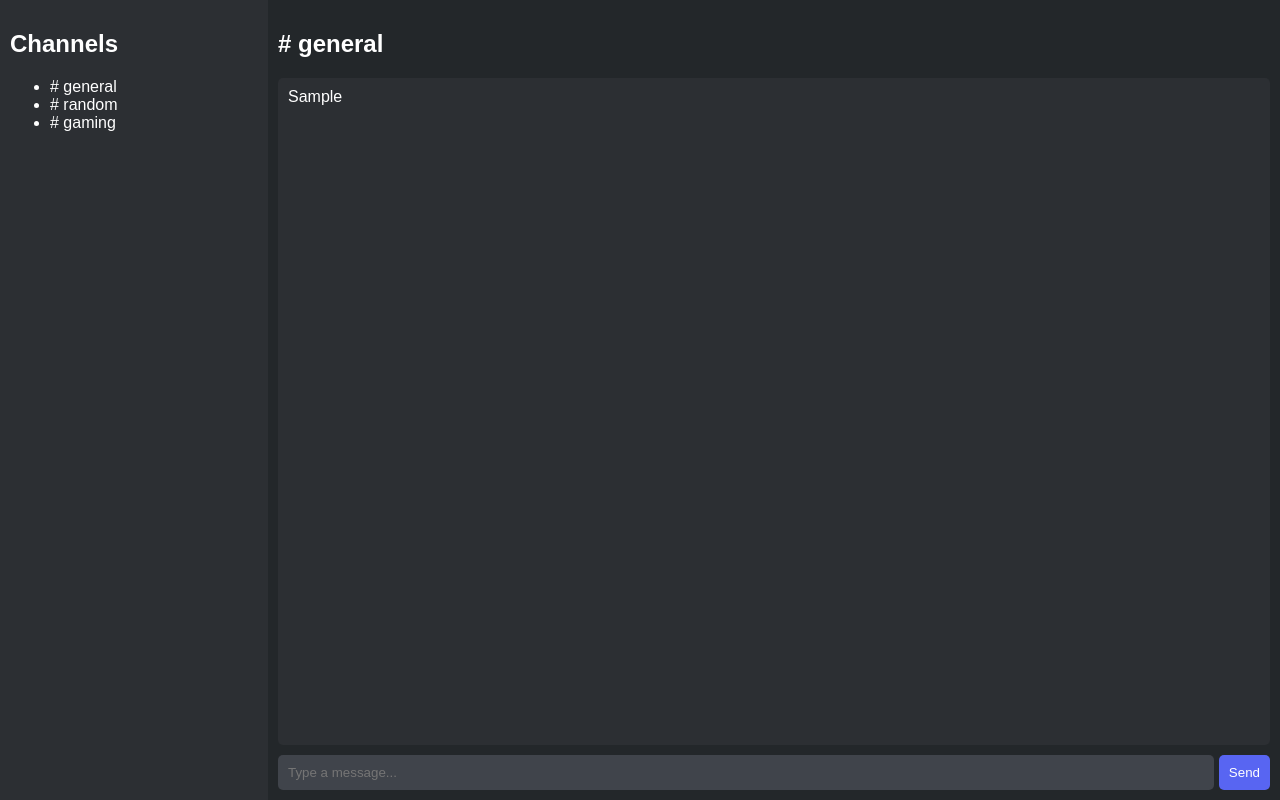
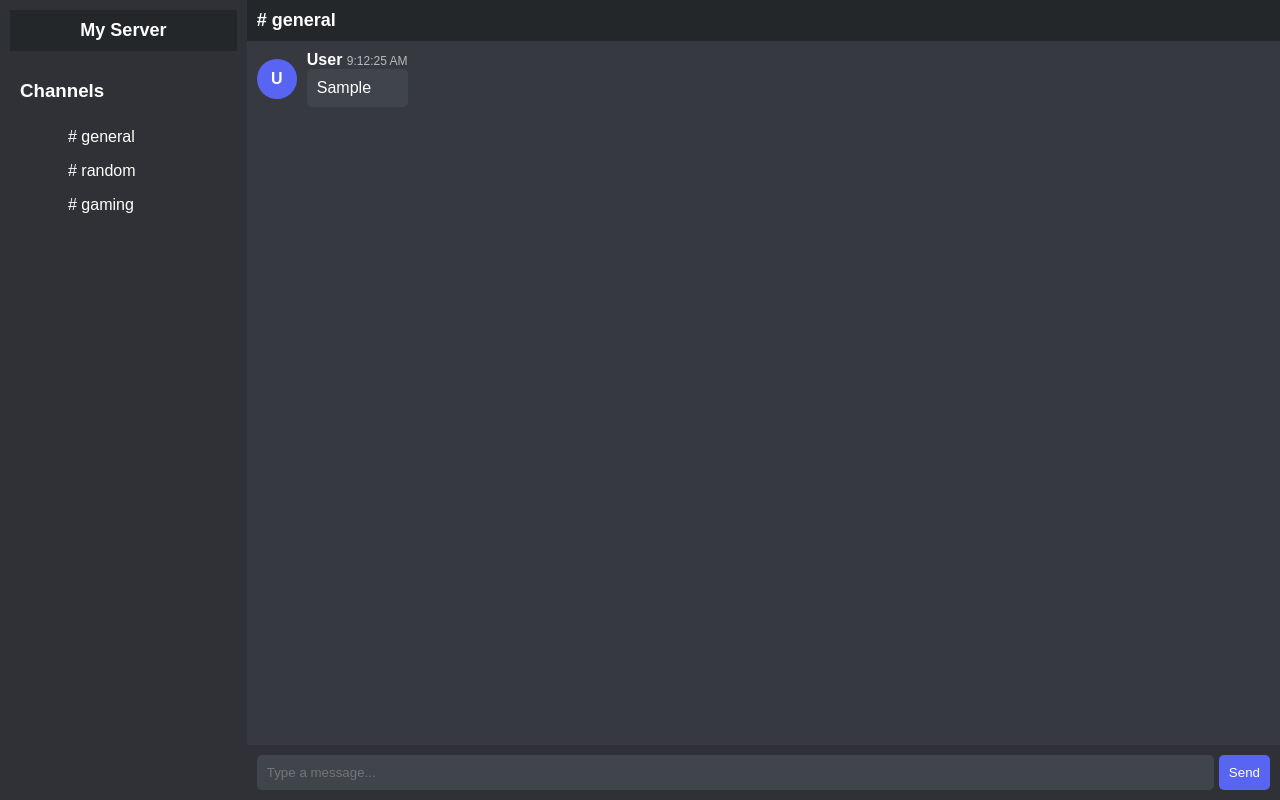
Before and after one commit to Sang0000022255/bot, a plain HTML site: page index.html in a window 1280 px wide. Both pictures are taken after typing "Sample" into the empty fields and a click on the button "Send". Drawn offline with Linux system fonts and the light colour scheme.

Commit message:
Update index.html

```diff
--- a/index.html
+++ b/index.html
@@ -5,11 +5,19 @@
     <meta name="viewport" content="width=device-width, initial-scale=1.0">
     <title>Discord Clone</title>
     <style>
-        body { display: flex; height: 100vh; margin: 0; font-family: Arial, sans-serif; }
-        .sidebar { width: 20%; background: #2c2f33; padding: 10px; color: white; }
-        .chat-container { width: 80%; background: #23272a; padding: 10px; color: white; display: flex; flex-direction: column; }
-        .messages { background: #2c2f33; padding: 10px; flex-grow: 1; overflow-y: scroll; border-radius: 5px; }
-        .input-container { display: flex; margin-top: 10px; }
+        body { display: flex; height: 100vh; margin: 0; font-family: Arial, sans-serif; background: #36393f; color: white; }
+        .sidebar { width: 18%; background: #2f3136; padding: 10px; display: flex; flex-direction: column; }
+        .server-name { font-size: 18px; font-weight: bold; padding: 10px; background: #23272a; text-align: center; }
+        .channels, .users { flex-grow: 1; padding: 10px; }
+        .channels li, .users li { list-style: none; padding: 8px; cursor: pointer; }
+        .channels li:hover, .users li:hover { background: #40444b; border-radius: 5px; }
+        .chat-container { width: 82%; display: flex; flex-direction: column; }
+        .chat-header { background: #23272a; padding: 10px; font-size: 18px; font-weight: bold; }
+        .messages { flex-grow: 1; padding: 10px; overflow-y: auto; }
+        .message { display: flex; align-items: center; margin-bottom: 10px; }
+        .avatar { width: 40px; height: 40px; border-radius: 50%; margin-right: 10px; background: #5865F2; display: flex; align-items: center; justify-content: center; font-weight: bold; }
+        .msg-content { background: #40444b; padding: 10px; border-radius: 5px; }
+        .input-container { display: flex; padding: 10px; background: #2f3136; }
         input { flex-grow: 1; padding: 10px; border: none; border-radius: 5px; background: #40444b; color: white; }
         button { padding: 10px; border: none; border-radius: 5px; background: #5865F2; color: white; margin-left: 5px; cursor: pointer; }
         button:hover { background: #4752c4; }
@@ -17,18 +25,21 @@
 </head>
 <body>
     <div class="sidebar">
-        <h2>Channels</h2>
-        <ul id="channels">
-            <li onclick="switchChannel('general')"># general</li>
-            <li onclick="switchChannel('random')"># random</li>
-            <li onclick="switchChannel('gaming')"># gaming</li>
-        </ul>
+        <div class="server-name">My Server</div>
+        <div class="channels">
+            <h3>Channels</h3>
+            <ul>
+                <li onclick="switchChannel('general')"># general</li>
+                <li onclick="switchChannel('random')"># random</li>
+                <li onclick="switchChannel('gaming')"># gaming</li>
+            </ul>
+        </div>
     </div>
     <div class="chat-container">
-        <h2 id="channelTitle"># general</h2>
+        <div class="chat-header" id="channelTitle"># general</div>
         <div class="messages" id="messages"></div>
         <div class="input-container">
-            <input type="text" id="messageInput" placeholder="Type a message...">
+            <input type="text" id="messageInput" placeholder="Type a message..." onkeypress="handleEnter(event)">
             <button onclick="sendMessage()">Send</button>
         </div>
     </div>
@@ -42,7 +53,8 @@
             const input = document.getElementById('messageInput');
             const message = input.value.trim();
             if (message) {
-                channels[currentChannel].push(message);
+                const msgObj = { user: 'User', text: message, time: new Date().toLocaleTimeString() };
+                channels[currentChannel].push(msgObj);
                 updateMessages();
                 input.value = '';
                 messagesDiv.scrollTop = messagesDiv.scrollHeight;
@@ -59,10 +71,20 @@
             messagesDiv.innerHTML = '';
             channels[currentChannel].forEach(msg => {
                 const msgDiv = document.createElement('div');
-                msgDiv.textContent = msg;
-                msgDiv.style.marginBottom = '10px';
+                msgDiv.classList.add('message');
+                msgDiv.innerHTML = `
+                    <div class="avatar">U</div>
+                    <div>
+                        <strong>${msg.user}</strong> <span style="font-size: 12px; color: #bbb;">${msg.time}</span>
+                        <div class="msg-content">${msg.text}</div>
+                    </div>
+                `;
                 messagesDiv.appendChild(msgDiv);
             });
+        }
+
+        function handleEnter(event) {
+            if (event.key === 'Enter') sendMessage();
         }
     </script>
 </body>
```
